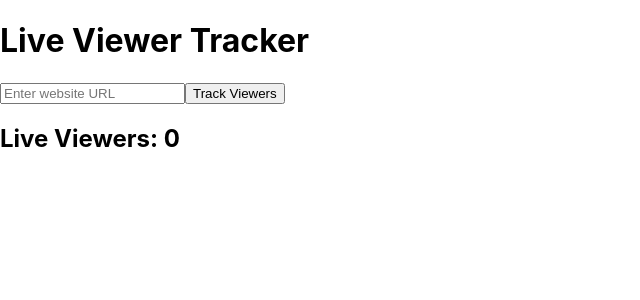
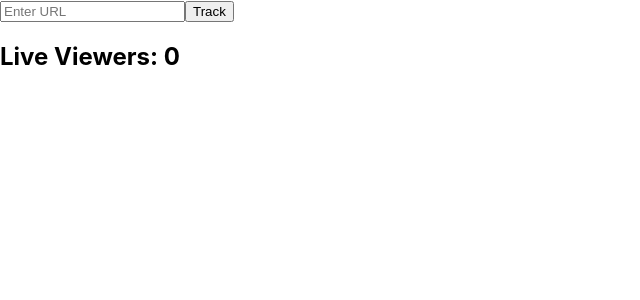
Before and after one commit to yogeshtavethiya/live-viewers, a React (Create React App) app: page / in a window 1280 px wide. Shown: the top 300 px of the page, without its empty margins (0-640 px from the left). Built offline with nearby package versions, Linux system fonts and the light colour scheme; the HTML template or start-up script is replaced by a standard one.

Commit message:
minor changes

```diff
--- a/src/Components/TrackerPage.jsx
+++ b/src/Components/TrackerPage.jsx
@@ -5,70 +5,52 @@ const TrackerPage = () => {
   const [viewers, setViewers] = useState(0);
 
   const API_URL = process.env.NODE_ENV === 'production' ? '/api' : 'http://localhost:5000/api';
+
   const handleSubmit = async (e) => {
     e.preventDefault();
     if (!websiteUrl.trim()) return;
 
     try {
-      console.log("Sending request to", `${API_URL}/track`);
       const response = await fetch(`${API_URL}/track`, {
         method: "POST",
         headers: { "Content-Type": "application/json" },
         body: JSON.stringify({ websiteUrl }),
       });
 
-      console.log("Received response:", response);
-
-      if (!response.ok) {
-        const errorText = await response.text();
-        console.error("Response not OK. Status:", response.status, "Text:", errorText);
-        throw new Error(`Failed to track viewers: ${response.statusText}`);
-      }
-
       const data = await response.json();
-      console.log("Parsed response data:", data);
+      console.log(data);
       setViewers(data.liveViewers);
     } catch (error) {
-      console.error("Error in handleSubmit:", error);
+      console.error(error);
     }
   };
 
+  useEffect(() => {
+    if (!websiteUrl.trim()) return;
 
-
-
-  useEffect(() => {
-    const interval = setInterval(async () => {
-      if (!websiteUrl.trim()) return;
-
+    setInterval(async () => {
       try {
-        const response = await fetch(`/api/viewers?websiteUrl=${websiteUrl}`);
-
-        if (!response.ok) {
-          throw new Error("Failed to fetch viewers");
-        }
-
+        const response = await fetch(`/api/viewers?websiteUrl=${encodeURIComponent(websiteUrl)}`)
         const data = await response.json();
         setViewers(data.liveViewers);
       } catch (error) {
-        console.error("Error fetching viewers:", error);
-        clearInterval(interval);
+        console.error(error);
       }
     }, 5000);
 
-    return () => clearInterval(interval);
+    // return () => clearInterval(interval);
   }, [websiteUrl]);
 
   return (
     <div>
-      <h1>Live Viewer Tracker</h1>
       <form onSubmit={handleSubmit}>
         <input
           type="text"
-          placeholder="Enter website URL"
+          placeholder="Enter URL"
           value={websiteUrl}
           onChange={(e) => setWebsiteUrl(e.target.value)}
         />
-        <button type="submit">Track Viewers</button>
+        <button type="submit">Track</button>
       </form>
       <h2>Live Viewers: {viewers}</h2>
     </div>
```
